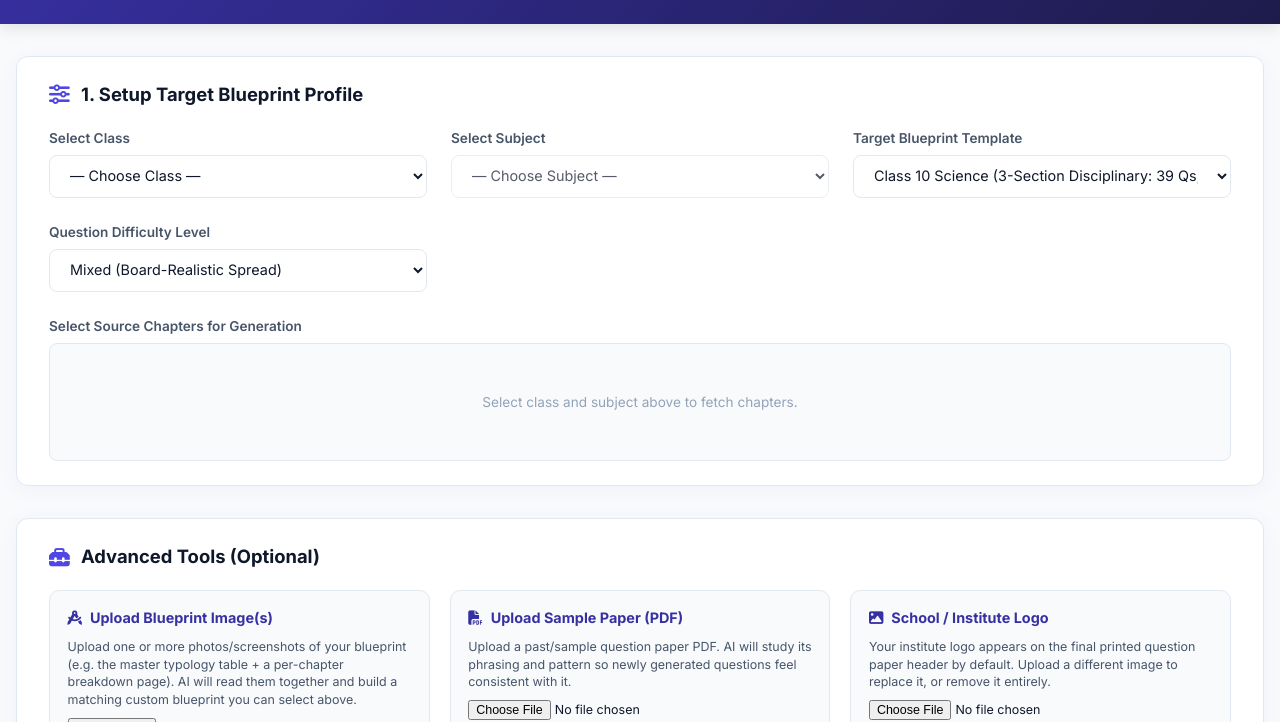
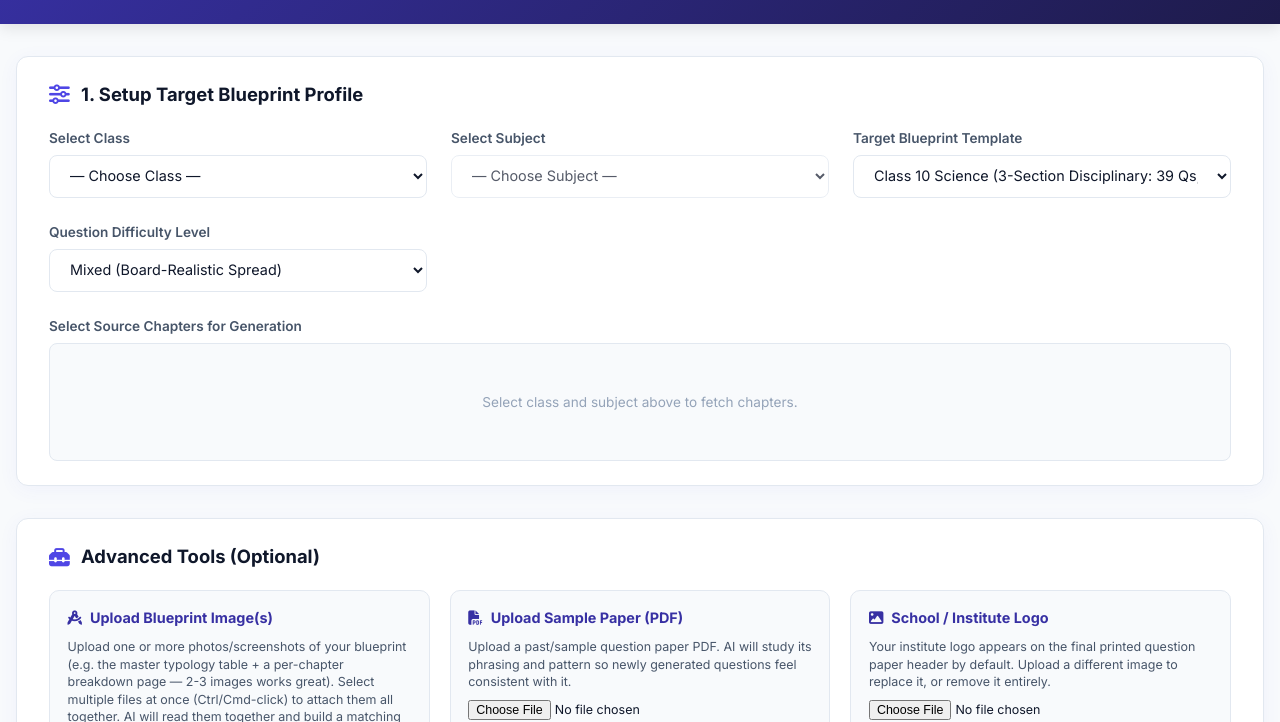
Before and after one commit to gouravratre-tech/cbse-question-generator, a website: page index.html in a window 1280 px wide. Shown: the part 78-800 px from the top of the page. Drawn offline with Linux system fonts and the light colour scheme.

Commit message:
Update index.html

```diff
--- a/index.html
+++ b/index.html
@@ -81,7 +81,7 @@
             <div class="advanced-tools-grid">
                 <div class="tool-card">
                     <div class="tool-card-head"><i class="fas fa-drafting-compass"></i> Upload Blueprint Image(s)</div>
-                    <p class="tool-card-desc">Upload one or more photos/screenshots of your blueprint (e.g. the master typology table + a per-chapter breakdown page). AI will read them together and build a matching custom blueprint you can select above.</p>
+                    <p class="tool-card-desc">Upload one or more photos/screenshots of your blueprint (e.g. the master typology table + a per-chapter breakdown page — 2-3 images works great). Select multiple files at once (Ctrl/Cmd-click) to attach them all together. AI will read them together and build a matching custom blueprint you can select above.</p>
                     <input type="file" id="blueprintImageInput" accept="image/*" multiple>
                     <button id="btnAnalyzeBlueprint" class="btn btn-outline btn-sm" disabled>
                         <i class="fas fa-circle-notch fa-spin loader-icon" style="display:none"></i>
```
